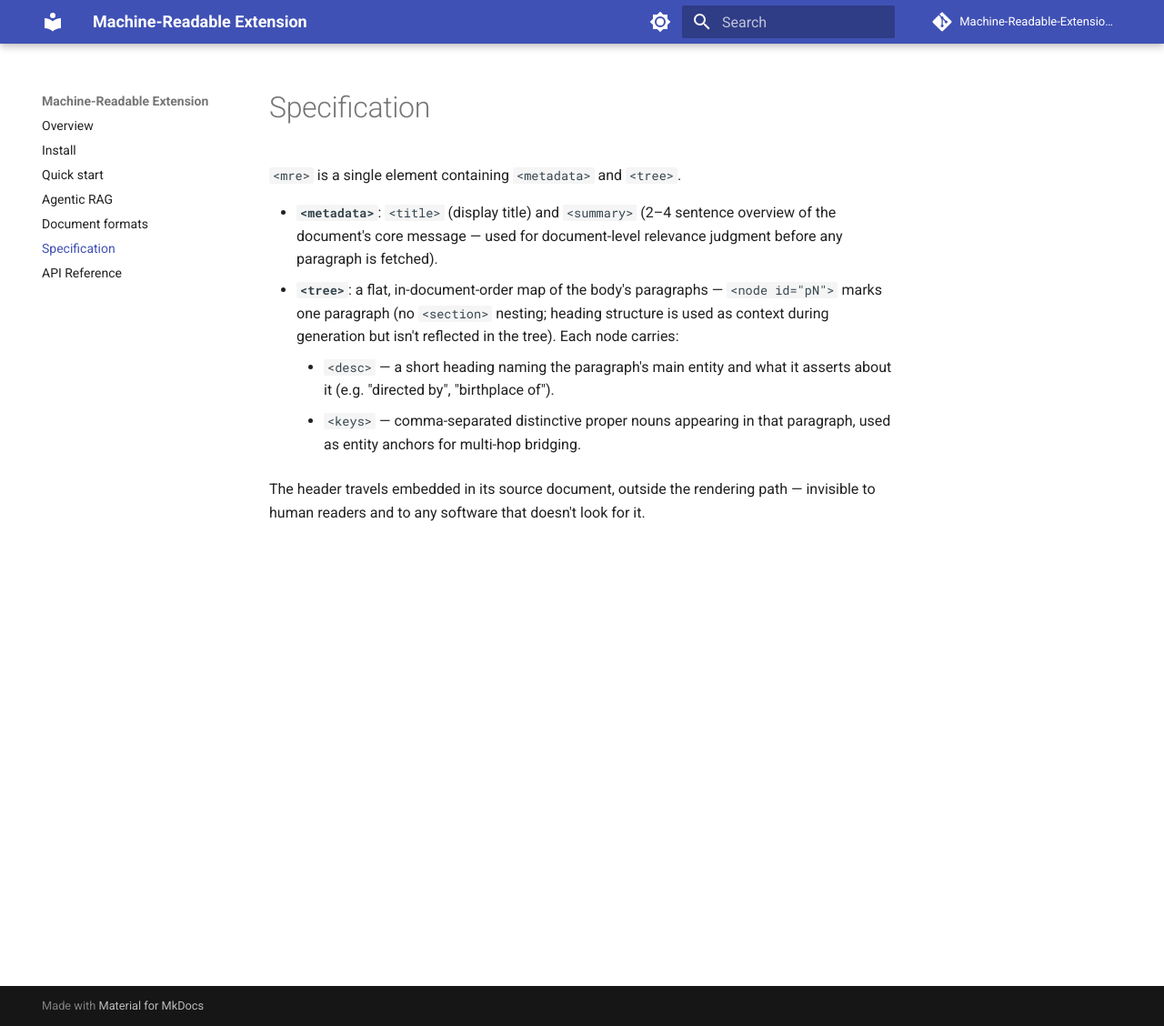
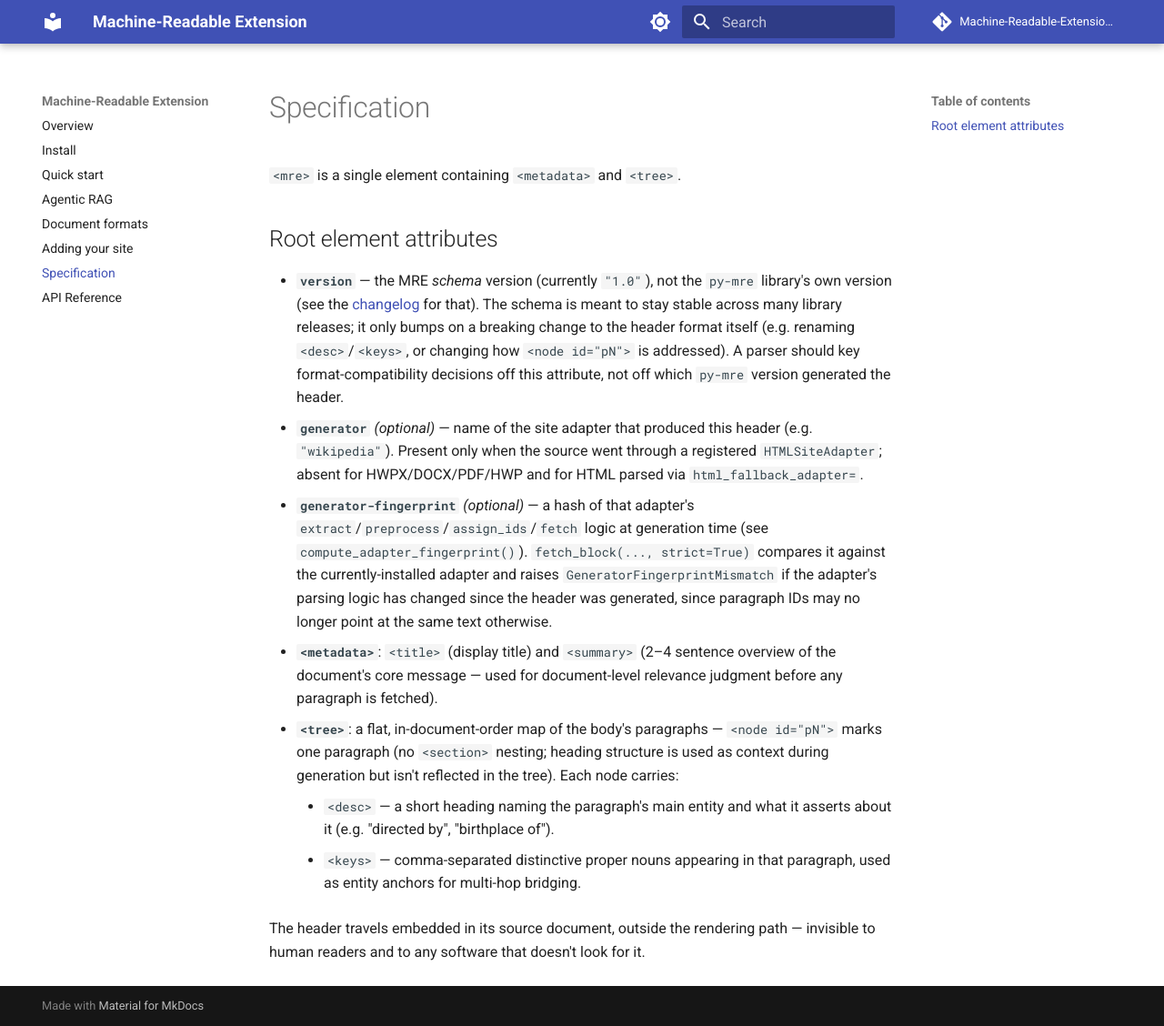
Before and after one commit to Machine-Readable-Extension/mre, an MkDocs documentation site: the page built from docs/spec.md, in a window 1280 px wide and 1128 px high. Shown: the whole window at 91% size. Built offline with MkDocs 1.6.1 and Material for MkDocs 9.7.7, drawn with Linux system fonts in a browser that asks for light colours; comment, search, counter and statistics services are not loaded.

Commit message:
Address reviewer feedback: reword result framing, promote site-adapter guide, add changelog + version policy, enable social cards
- README: "Early experiments..." reworded to "In our evaluation across
  five QA benchmarks against 14 baseline systems..." -- the prior phrasing
  undersold a completed multi-benchmark evaluation as preliminary.
- "Adding a new HTML site" promoted from a formats.md subsection to its
  own top-level docs page (adding-a-site.md) for discoverability by site
  owners; formats.md keeps a short stub at the same anchor so existing
  links don't dead-end.
- Added CHANGELOG.md (Keep a Changelog format) covering the real v1.1.0/
  v1.1.1 release history.
- Documented the <mre> root element's version/generator/
  generator-fingerprint attributes in the spec, including that the MRE
  schema version is independent of the library's own semver.
- Enabled mkdocs-material's social plugin for auto-generated share-preview
  cards; added the libcairo2 system dependency to the Docs workflow since
  cairosvg needs it at runtime.

```diff
--- a/docs/spec.md
+++ b/docs/spec.md
@@ -1,6 +1,27 @@
 # Specification
 
 `<mre>` is a single element containing `<metadata>` and `<tree>`.
+
+## Root element attributes
+
+- **`version`** — the MRE *schema* version (currently `"1.0"`), not the
+  `py-mre` library's own version (see the [changelog](https://github.com/Machine-Readable-Extension/py-mre/blob/master/CHANGELOG.md)
+  for that). The schema is meant to stay stable across many library
+  releases; it only bumps on a breaking change to the header format itself
+  (e.g. renaming `<desc>`/`<keys>`, or changing how `<node id="pN">` is
+  addressed). A parser should key format-compatibility decisions off this
+  attribute, not off which `py-mre` version generated the header.
+- **`generator`** *(optional)* — name of the site adapter that produced this
+  header (e.g. `"wikipedia"`). Present only when the source went through a
+  registered `HTMLSiteAdapter`; absent for HWPX/DOCX/PDF/HWP and for HTML
+  parsed via `html_fallback_adapter=`.
+- **`generator-fingerprint`** *(optional)* — a hash of that adapter's
+  `extract`/`preprocess`/`assign_ids`/`fetch` logic at generation time (see
+  `compute_adapter_fingerprint()`). `fetch_block(..., strict=True)` compares
+  it against the currently-installed adapter and raises
+  `GeneratorFingerprintMismatch` if the adapter's parsing logic has changed
+  since the header was generated, since paragraph IDs may no longer point
+  at the same text otherwise.
 
 - **`<metadata>`**: `<title>` (display title) and `<summary>` (2–4 sentence
   overview of the document's core message — used for document-level
--- a/mkdocs.yml
+++ b/mkdocs.yml
@@ -23,11 +23,13 @@
   - Quick start: quickstart.md
   - Agentic RAG: agentic-rag.md
   - Document formats: formats.md
+  - Adding your site: adding-a-site.md
   - Specification: spec.md
   - API Reference: api.md
 
 plugins:
   - search
+  - social
   - mkdocstrings:
       handlers:
         python:
--- a/pyproject.toml
+++ b/pyproject.toml
@@ -49,7 +49,7 @@
 test = ["pytest>=8.0", "pytest-asyncio>=0.23", "pytest-cov>=5.0"]
 # Docs site (mkdocs.yml at repo root). `mkdocs serve`/`mkdocs build` locally,
 # or via the "Docs" GitHub Actions workflow on push to master.
-docs = ["mkdocs-material>=9.5", "mkdocstrings[python]>=0.24"]
+docs = ["mkdocs-material[imaging]>=9.5", "mkdocstrings[python]>=0.24"]
 # Static type checking (`mypy mre`), run via the "Tests" GitHub Actions workflow.
 typecheck = ["mypy>=1.8"]
 
```
Also changed, not shown: CHANGELOG.md (added, +59 -0 lines), README.md (+6 -6 lines), docs/adding-a-site.md (added, +67 -0 lines), docs/formats.md (+4 -65 lines), 1 other file.
